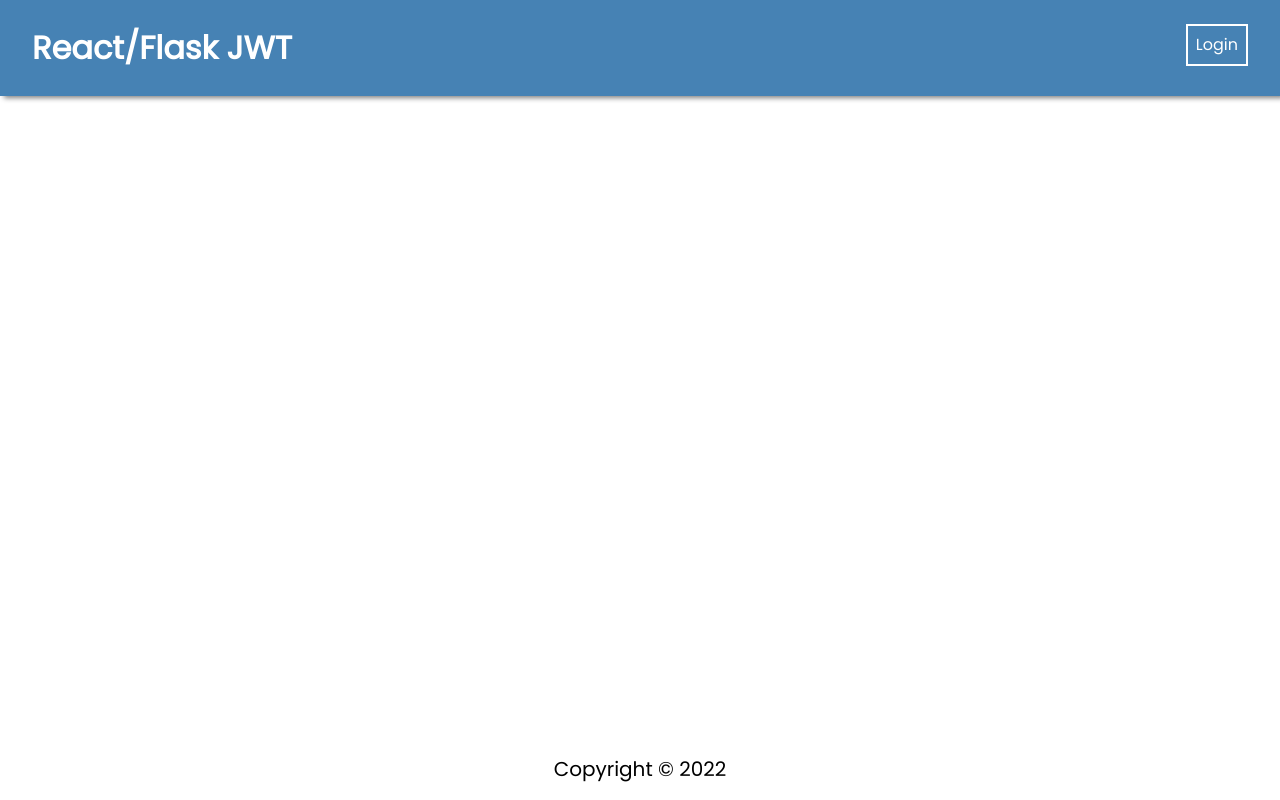
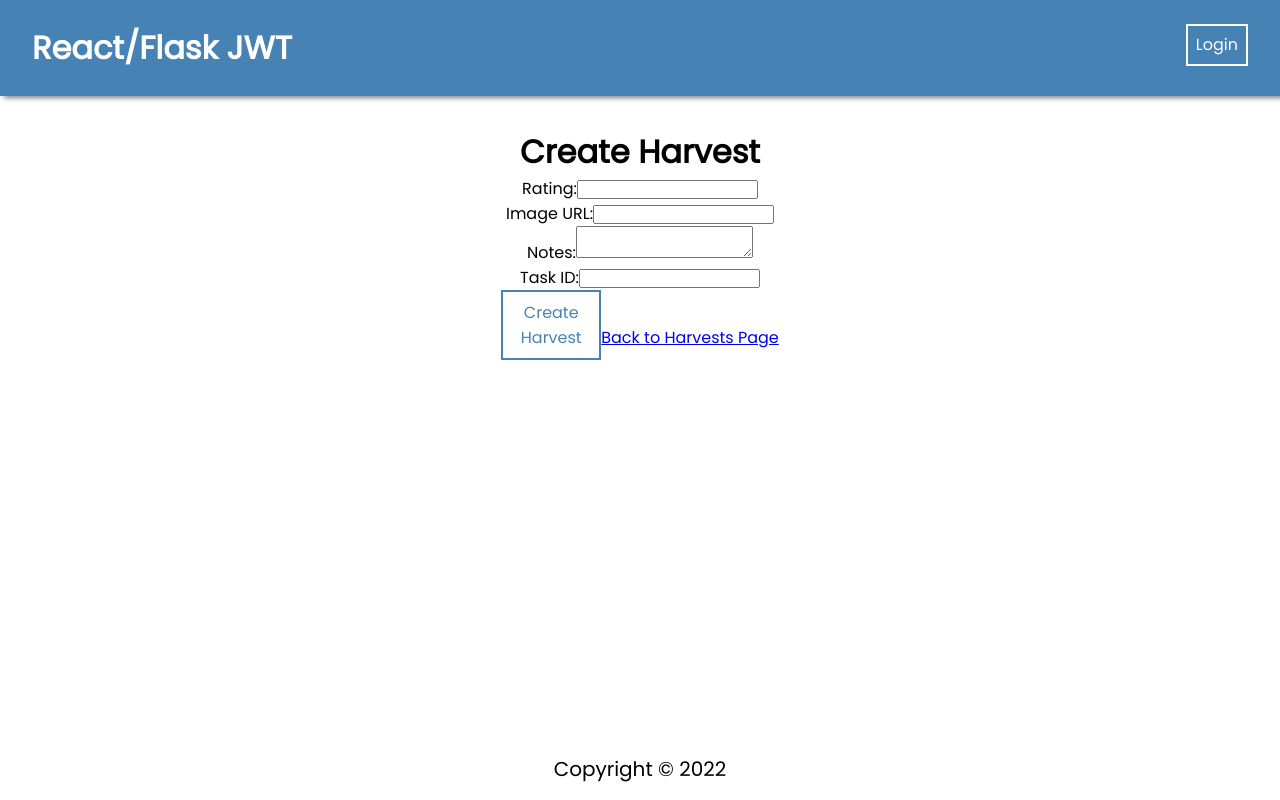
Before and after one commit to MPacris/Gardener_App_Capstone_Project, a React (Create React App) app in the folder frontend/: page /create-harvest in a window 1280 px wide. Built offline with nearby package versions, Linux system fonts and the light colour scheme.

Commit message:
harvestpage, createharvest and harvest details created

```diff
--- a/frontend/package.json
+++ b/frontend/package.json
@@ -10,7 +10,7 @@
     "jwt-decode": "^3.1.2",
     "react": "^17.0.2",
     "react-dom": "^17.0.2",
-    "react-router-dom": "^6.2.1",
+    "react-router-dom": "^6.12.1",
     "react-scripts": "5.0.0",
     "web-vitals": "^2.1.4"
   },
--- a/frontend/src/App.js
+++ b/frontend/src/App.js
@@ -12,6 +12,8 @@ import PlantsPage from "./pages/PlantsPage/PlantsPage";
 import PlantDetails from "./pages/PlantsPage/PlantDetails"
 import TaskDetails from "./pages/TasksPage/TaskDetails";
 import TasksPage from "./pages/TasksPage/TasksPage";
+import HarvestsPage from "./pages/HarvestsPage/HarvestsPage";
+import HarvestDetails from "./pages/HarvestsPage/HarvestDetails";
 
 // Component Imports
 import Navbar from "./components/NavBar/NavBar";
@@ -22,6 +24,8 @@ import PrivateRoute from "./utils/PrivateRoute";
 import AddGarden from "./pages/GardensPage/AddGarden";
 import AddPlant from "./pages/PlantsPage/AddPlant";
 import CreateTask from "./pages/TasksPage/CreateTask";
+import CreateHarvest from "./pages/HarvestsPage/CreateHarvest";
+
 
 
 
@@ -49,6 +53,10 @@ function App() {
         <Route path="/tasks" element={<TasksPage/>} />
         <Route path="/task-details/:task_id" element={<TaskDetails/>} />
         <Route path="/create-task" element={<CreateTask/>} />
+        <Route path="/harvests" element={<HarvestsPage/>}/>
+        <Route path="/harvest-details/:harvest_id" element={<HarvestDetails/>}/>
+        <Route path="/create-harvest" element={<CreateHarvest/>}/>
+
 
 
       </Routes>
--- /dev/null
+++ b/frontend/src/pages/HarvestsPage/CreateHarvest.jsx
@@ -0,0 +1,85 @@
+import React, { useState } from "react";
+import axios from "axios";
+import useAuth from "../../hooks/useAuth";
+import { Link } from "react-router-dom";
+
+const CreateHarvest = () => {
+  const [user, token] = useAuth();
+  const [harvestData, setHarvestData] = useState({
+    rating: "",
+    image_url: "",
+    notes: "",
+    task_id: "",
+  });
+
+  const handleInputChange = (e) => {
+    setHarvestData({
+      ...harvestData,
+      [e.target.name]: e.target.value,
+    });
+  };
+
+  const handleSubmit = async (e) => {
+    e.preventDefault();
+    try {
+      await axios.post("http://localhost:5000/api/harvests", harvestData, {
+        headers: {
+          Authorization: "Bearer " + token,
+        },
+      });
+      window.location.reload();
+    } catch (error) {
+      console.log(error.response.data);
+    }
+  };
+
+  return (
+    <div className="container">
+      <h1>Create Harvest</h1>
+      <form onSubmit={handleSubmit}>
+        <div>
+          <label>Rating:</label>
+          <input
+            type="number"
+            name="rating"
+            value={harvestData.rating}
+            onChange={handleInputChange}
+            required
+          />
+        </div>
+        <div>
+          <label>Image URL:</label>
+          <input
+            type="text"
+            name="image_url"
+            value={harvestData.image_url}
+            onChange={handleInputChange}
+            required
+          />
+        </div>
+        <div>
+          <label>Notes:</label>
+          <textarea
+            name="notes"
+            value={harvestData.notes}
+            onChange={handleInputChange}
+          ></textarea>
+        </div>
+        <div>
+          <label>Task ID:</label>
+          <input
+            type="number"
+            name="task_id"
+            value={harvestData.task_id}
+            onChange={handleInputChange}
+            required
+          />
+        </div>
+        <button type="submit">Create Harvest</button>
+        <Link to="/harvests">Back to Harvests Page</Link>
+      </form>
+    </div>
+  );
+};
+
+export default CreateHarvest;
--- /dev/null
+++ b/frontend/src/pages/HarvestsPage/HarvestDetails.jsx
@@ -0,0 +1,107 @@
+import React, { useEffect, useState } from "react";
+import { useParams, Link } from "react-router-dom";
+import axios from "axios";
+import useAuth from "../../hooks/useAuth";
+
+const HarvestDetails = () => {
+  const { harvest_id } = useParams();
+  const [harvest, setHarvest] = useState(null);
+  const [user, token] = useAuth();
+  const [editedHarvest, setEditedHarvest] = useState(null);
+
+  const fetchHarvestDetails = async () => {
+    try {
+      const response = await axios.get(
+        `http://localhost:5000/api/harvests/${harvest_id}`,
+        {
+          headers: {
+            Authorization: "Bearer " + token,
+          },
+        }
+      );
+      setHarvest(response.data);
+      setEditedHarvest(response.data);
+    } catch (error) {
+      // Handle error
+    }
+  };
+
+  const handleInputChange = (e) => {
+    setEditedHarvest({
+      ...editedHarvest,
+      [e.target.name]: e.target.value,
+    });
+  };
+
+  const saveHarvestChanges = async () => {
+    try {
+      await axios.put(
+        `http://localhost:5000/api/harvests/${harvest_id}`,
+        editedHarvest,
+        {
+          headers: {
+            Authorization: "Bearer " + token,
+          },
+        }
+      );
+      setHarvest(editedHarvest);
+    } catch (error) {
+      // Handle error
+    }
+  };
+
+  useEffect(() => {
+    fetchHarvestDetails();
+  }, [harvest_id, token]);
+
+  if (!harvest) {
+    return <p>Harvest not found</p>;
+  }
+
+  return (
+    <div>
+      <h3>Harvest Information:</h3>
+      <h2>Harvest ID: {harvest.id}</h2>
+      <h2>Task ID: {harvest.task_id}</h2>
+      <h2>Rating: {harvest.rating}</h2>
+      <h2>Image URL: {harvest.image_url}</h2>
+      <h2>Notes: {harvest.notes}</h2>
+
+      {user.id === harvest.user_id && (
+        <div>
+          <h3>Edit Harvest:</h3>
+          <input
+            type="text"
+            name="rating"
+            placeholder="Rating"
+            value={editedHarvest.rating}
+            onChange={handleInputChange}
+          />
+          <input
+            type="text"
+            name="image_url"
+            placeholder="Image URL"
+            value={editedHarvest.image_url}
+            onChange={handleInputChange}
+          />
+          <input
+            type="text"
+            name="notes"
+            placeholder="Notes"
+            value={editedHarvest.notes}
+            onChange={handleInputChange}
+          />
+          <button onClick={saveHarvestChanges}>Save Changes</button>
+        </div>
+      )}
+
+<       Link to="/create-harvest">
+        <p>Add a New Harvest!!</p>
+        </Link>
+
+
+    </div>
+  );
+};
+
+export default HarvestDetails;
--- /dev/null
+++ b/frontend/src/pages/HarvestsPage/HarvestsPage.jsx
@@ -0,0 +1,64 @@
+import React, { useEffect, useState } from "react";
+import useAuth from "../../hooks/useAuth";
+import { Link } from "react-router-dom";
+import axios from "axios";
+
+const HarvestsPage = () => {
+  const [user, token] = useAuth();
+  const [harvests, setHarvests] = useState([]);
+
+  useEffect(() => {
+    const fetchHarvests = async () => {
+      try {
+        const response = await axios.get("http://localhost:5000/api/harvests", {
+          headers: {
+            Authorization: "Bearer " + token,
+          },
+        });
+        setHarvests(response.data);
+      } catch (error) {
+        console.log(error.response.data);
+      }
+    };
+
+    fetchHarvests();
+  }, [token]);
+
+  return (
+    <div className="container">
+      <h1>This is the Harvests Page</h1>
+      <table>
+        <thead>
+          <tr>
+            <th>Harvest ID</th>
+            <th>Rating</th>
+            <th>Image URL</th>
+            <th>Notes</th>
+            <th>Task ID</th>
+            <th>Details</th>
+          </tr>
+        </thead>
+        <tbody>
+          {harvests.map((harvest) => (
+            <tr key={harvest.id}>
+              <td>{harvest.id}</td>
+              <td>{harvest.rating}</td>
+              <td>{harvest.image_url}</td>
+              <td>{harvest.notes}</td>
+              <td>{harvest.task_id}</td>
+              <td>
+                <Link to={`/harvest-details/${harvest.id}`}>View Details</Link>
+              </td>
+            </tr>
+          ))}
+        </tbody>
+      </table>
+
+      <Link to="/create-harvest">
+        <p>Add a New Harvest!!</p>
+      </Link>
+    </div>
+  );
+};
+
+export default HarvestsPage;
--- a/frontend/src/pages/HomePage/HomePage.js
+++ b/frontend/src/pages/HomePage/HomePage.js
@@ -44,8 +44,12 @@ const HomePage = () => {
         <p>Go To PlantsPage</p>
       </Link>
 
-      <Link to="/create-task">
-        <p>Go To CreateTask</p>
+      <Link to="/tasks">
+        <p>Go To TasksPage</p>
+      </Link>
+
+      <Link to="/harvests">
+        <p>Go To HarvestsPage</p>
       </Link>
 
 
--- a/frontend/src/pages/PlantsPage/AddPlant.jsx
+++ b/frontend/src/pages/PlantsPage/AddPlant.jsx
@@ -37,7 +37,7 @@ const AddPlant = () => {
 
       setFormData(defaultValues);
 
-      navigate('/gardens');
+      navigate('/plants');
       window.location.reload();
     } catch (error) {
       console.log(error.response.data);
@@ -74,7 +74,7 @@ const AddPlant = () => {
 
         <label element="plant_image">Plant Image:</label>
         <input
-          type='text'
+          type="text"
           id="image_url"
           name="image_url"
           value={formData.image_url}
@@ -83,7 +83,7 @@ const AddPlant = () => {
 
         <label element="garden_id">Garden ID:</label>
         <input
-          type='text'
+          type="number"
           id="garden_id"
           name="garden_id"
           value={formData.garden_id}
--- a/frontend/src/pages/PlantsPage/PlantsPage.jsx
+++ b/frontend/src/pages/PlantsPage/PlantsPage.jsx
@@ -33,7 +33,7 @@ const PlantsPage = () => {
             <li>
               <h3>Type: {plant.type}</h3>
               <p>Location: {plant.location}</p>
-              <img src={plant.image_url} alt={plant.type} />
+              <p>Image: {plant.image_url} </p>
               <p>Garden ID: {plant.garden_id}</p>
             </li>
           </Link>
--- a/frontend/src/pages/TasksPage/CreateTask.jsx
+++ b/frontend/src/pages/TasksPage/CreateTask.jsx
@@ -59,7 +59,7 @@ async function postNewTask() {
 
         <label element="plant_id">Plant ID:</label>
         <input
-          type="text"
+          type="number"
           id="plant_id"
           name="plant_id"
           value={formData.plant_id}
@@ -96,7 +96,7 @@ async function postNewTask() {
 
         <label element="user_id">User ID:</label>
         <input
-          type="text"
+          type="number"
           id="user_id"
           name="user_id"
           value={formData.user_id}
--- a/frontend/src/pages/TasksPage/TaskDetails.jsx
+++ b/frontend/src/pages/TasksPage/TaskDetails.jsx
@@ -68,7 +68,6 @@ const TaskDetails = () => {
       <h2>User ID: {task.user_id}</h2>
       <h2>Plant ID: {task.plant_id}</h2>
 
-
     </div>
   );
 };
```
Also changed, not shown: 1 other file (tests, documents, lock files or other folders).
